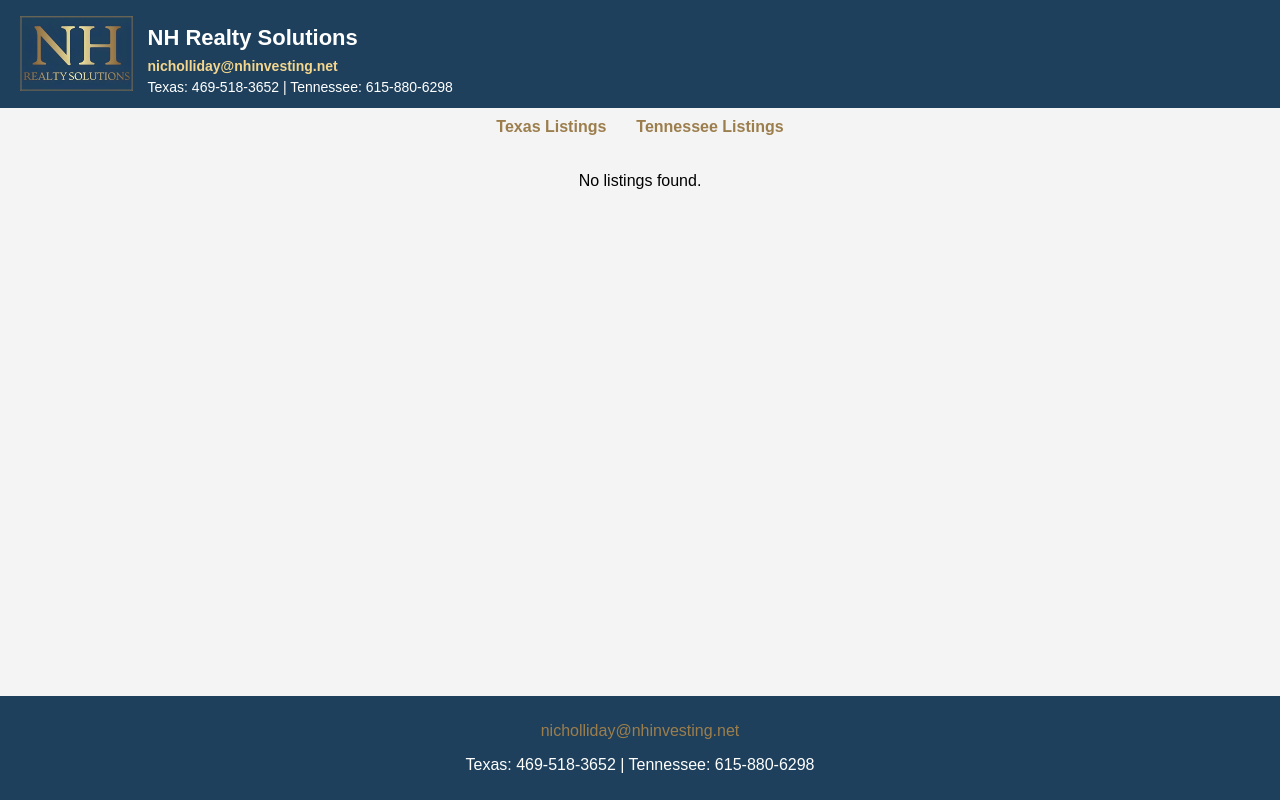
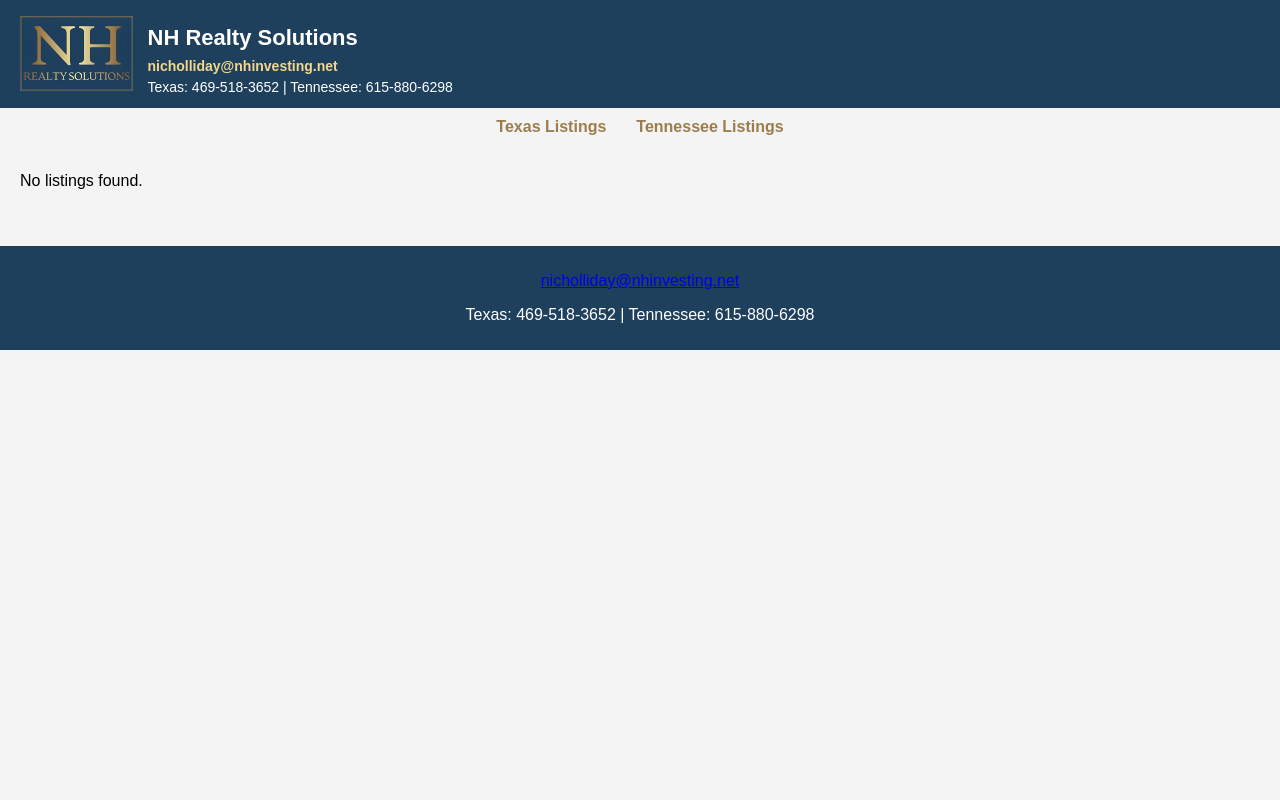
Before and after one commit to n-hrynkiw/nhrealtysolutions, a Flask app: page / in a window 1280 px wide. Run offline with Flask 3, Linux system fonts and the light colour scheme; data that the repository does not hold is empty.

Commit message:
“building”

```diff
--- a/static/css/styles.css
+++ b/static/css/styles.css
@@ -77,17 +77,6 @@ nav a:hover {
     text-decoration: underline;
 }
 
-
-
-/* Listings */
-#listings-container {
-    display: flex;
-    flex-wrap: wrap;
-    justify-content: center;
-    gap: 20px;
-    padding: 20px;
-}
-
 .listing {
     display: flex;
     flex-direction: row;
@@ -114,18 +103,26 @@ nav a:hover {
     margin: 5px 0;
 }
 
-/* Footer */
+/* Ensure body takes full height */
+body {
+    display: flex;
+    flex-direction: column;
+    min-height: 100vh;
+    margin: 0;
+}
+
+/* Let listings take up available space */
+#listings-container {
+    flex-grow: 1; /* Pushes footer down */
+    padding: 20px;
+}
+
+/* Footer sits at the bottom of content */
 footer {
-    position: fixed;
-    bottom: 0;
-    width: 100%;
     background-color: #1e405c;
     color: white;
     text-align: center;
     padding: 10px 0;
+    width: 100%;
+    margin-top: 20px; /* Adds space between listings and footer */
 }
-
-footer a {
-    color: #9c7e4d;
-    text-decoration: none;
-}
```
